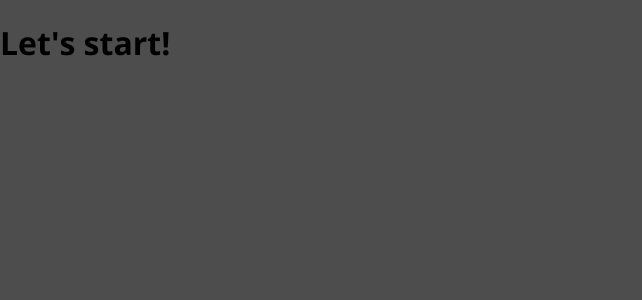
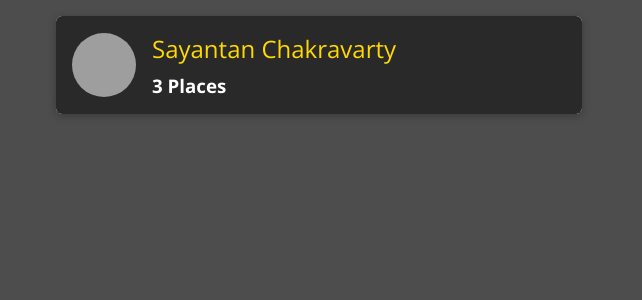
Before and after one commit to Tutul101/travel-tales-frontend, a React (Create React App) app: page / in a window 1280 px wide. Shown: the top 300 px of the page, without its empty margins (0-642 px from the left). Built offline with nearby package versions, Linux system fonts and the light colour scheme; grey boxes are pictures that could not be loaded.

Commit message:
add routings

```diff
--- a/package.json
+++ b/package.json
@@ -5,6 +5,7 @@
   "dependencies": {
     "react": "^16.11.0",
     "react-dom": "^16.11.0",
+    "react-router-dom": "^6.23.1",
     "react-scripts": "^5.0.0"
   },
   "scripts": {
--- a/src/App.js
+++ b/src/App.js
@@ -1,7 +1,16 @@
-import React from 'react';
+import React from "react";
+import { createBrowserRouter, RouterProvider } from "react-router-dom";
+import Users from "./users/pages/users";
 
 function App() {
-  return <h1>Let's start!</h1>;
+  const router = createBrowserRouter([
+    {
+      path: "/",
+      element: <Users />,
+    },
+  ]);
+
+  return <RouterProvider router={router} />;
 }
 
 export default App;
--- /dev/null
+++ b/src/shared/components/ui-elements/avatar/avatar.css
@@ -0,0 +1,15 @@
+.avatar {
+  width: 100%;
+  height: 100%;
+  display: flex;
+  justify-content: center;
+  align-items: center;
+}
+
+.avatar img {
+  display: block;
+  border-radius: 50%;
+  width: 100%;
+  height: 100%;
+  object-fit: cover;
+}
--- /dev/null
+++ b/src/shared/components/ui-elements/avatar/index.js
@@ -0,0 +1,17 @@
+import React from "react";
+
+import "./avatar.css";
+
+const Avatar = (props) => {
+  return (
+    <div className={`avatar ${props.className}`} style={props.style}>
+      <img
+        src={props.image}
+        alt={props.alt}
+        style={{ width: props.width, height: props.width }}
+      />
+    </div>
+  );
+};
+
+export default Avatar;
--- /dev/null
+++ b/src/shared/components/ui-elements/card/card.css
@@ -0,0 +1,9 @@
+.card {
+  position: relative;
+  margin: 0;
+  box-shadow: 0 2px 8px rgba(0, 0, 0, 0.26);
+  border-radius: 6px;
+  padding: 1rem;
+  overflow: hidden;
+  background: white;
+}
--- /dev/null
+++ b/src/shared/components/ui-elements/card/index.js
@@ -0,0 +1,13 @@
+import React from "react";
+
+import "./card.css";
+
+const Card = (props) => {
+  return (
+    <div className={`card ${props.className}`} style={props.style}>
+      {props.children}
+    </div>
+  );
+};
+
+export default Card;
--- /dev/null
+++ b/src/users/components/user-item/index.js
@@ -0,0 +1,28 @@
+import React from "react";
+import Avatar from "../../../shared/components/ui-elements/avatar";
+import Card from "../../../shared/components/ui-elements/card";
+import { Link } from "react-router-dom";
+
+import "./user-item.css";
+
+const UserItem = ({ id, name, image, placeCount }) => {
+  return (
+    <li className="user-item">
+      <Card className="user-item__content">
+        <Link to={`/${id}/places`}>
+          <div className="user-item__image">
+            <Avatar image={image} name={name} />
+          </div>
+          <div className="user-item__info">
+            <h2>{name}</h2>
+            <h3>
+              {placeCount} {placeCount == 1 ? "Place" : "Places"}
+            </h3>
+          </div>
+        </Link>
+      </Card>
+    </li>
+  );
+};
+
+export default UserItem;
--- /dev/null
+++ b/src/users/components/user-item/user-item.css
@@ -0,0 +1,50 @@
+.user-item {
+  margin: 1rem;
+  width: calc(45% - 2rem);
+  min-width: 17.5rem;
+  list-style: none;
+}
+
+.user-item a {
+  display: flex;
+  align-items: center;
+  width: 100%;
+  height: 100%;
+  text-decoration: none;
+  padding: 1rem;
+  color: white;
+  background: #292929;
+}
+
+.user-item a:hover,
+.user-item a:active {
+  background: #ffd900;
+}
+
+.user-item__content {
+  padding: 0 !important;
+}
+
+.user-item__image {
+  width: 4rem;
+  height: 4rem;
+  margin-right: 1rem;
+}
+
+.user-item__info h2 {
+  font-size: 1.5rem;
+  margin: 0 0 0.5rem 0;
+  font-weight: normal;
+  color: #ffd900;
+}
+
+.user-item:hover h2,
+.user-item:active h2,
+.user-item:hover h3,
+.user-item:active h3 {
+  color: #292929;
+}
+
+.user-item__info h3 {
+  margin: 0;
+}
--- /dev/null
+++ b/src/users/components/users-list/index.js
@@ -0,0 +1,29 @@
+import React from "react";
+import UserItem from "../user-item";
+
+import "./users-list.css";
+
+const UsersList = ({ items }) => {
+  if (items.length === 0) {
+    return (
+      <div className="center">
+        <h2>No Users Found</h2>
+      </div>
+    );
+  }
+  return (
+    <ul>
+      {items.map((user) => (
+        <UserItem
+          key={user.id}
+          id={user.id}
+          image={user.image}
+          name={user.name}
+          placeCount={user.places}
+        />
+      ))}
+    </ul>
+  );
+};
+
+export default UsersList;
--- /dev/null
+++ b/src/users/components/users-list/users-list.css
@@ -0,0 +1,10 @@
+.users-list {
+  list-style: none;
+  margin: 0 auto;
+  padding: 0;
+  width: 90%;
+  max-width: 50rem;
+  display: flex;
+  justify-content: center;
+  flex-wrap: wrap;
+}
--- /dev/null
+++ b/src/users/pages/users/index.js
@@ -0,0 +1,17 @@
+import React from "react";
+
+import UsersList from "../../components/users-list";
+const Users = () => {
+  const USERS = [
+    {
+      id: "u1",
+      name: "Sayantan Chakravarty",
+      image:
+        "https://images.unsplash.com/photo-1527980965255-d3b416303d12?q=80&w=1480&auto=format&fit=crop&ixlib=rb-4.0.3&ixid=M3wxMjA3fDB8MHxwaG90by1wYWdlfHx8fGVufDB8fHx8fA%3D%3D",
+      places: 3,
+    },
+  ];
+  return <UsersList items={USERS} />;
+};
+
+export default Users;
```
Also changed, not shown: 1 other file (tests, documents, lock files or other folders).
